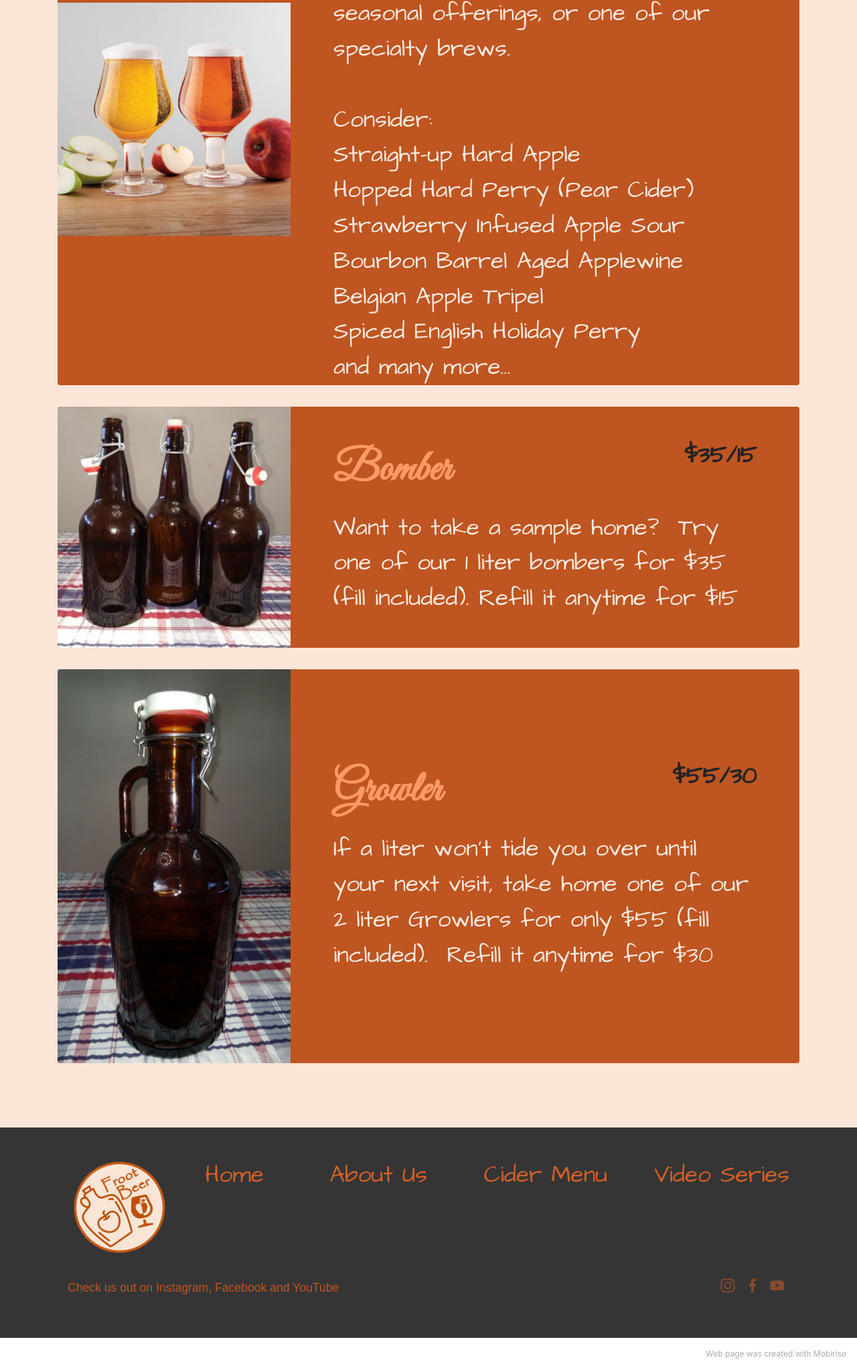
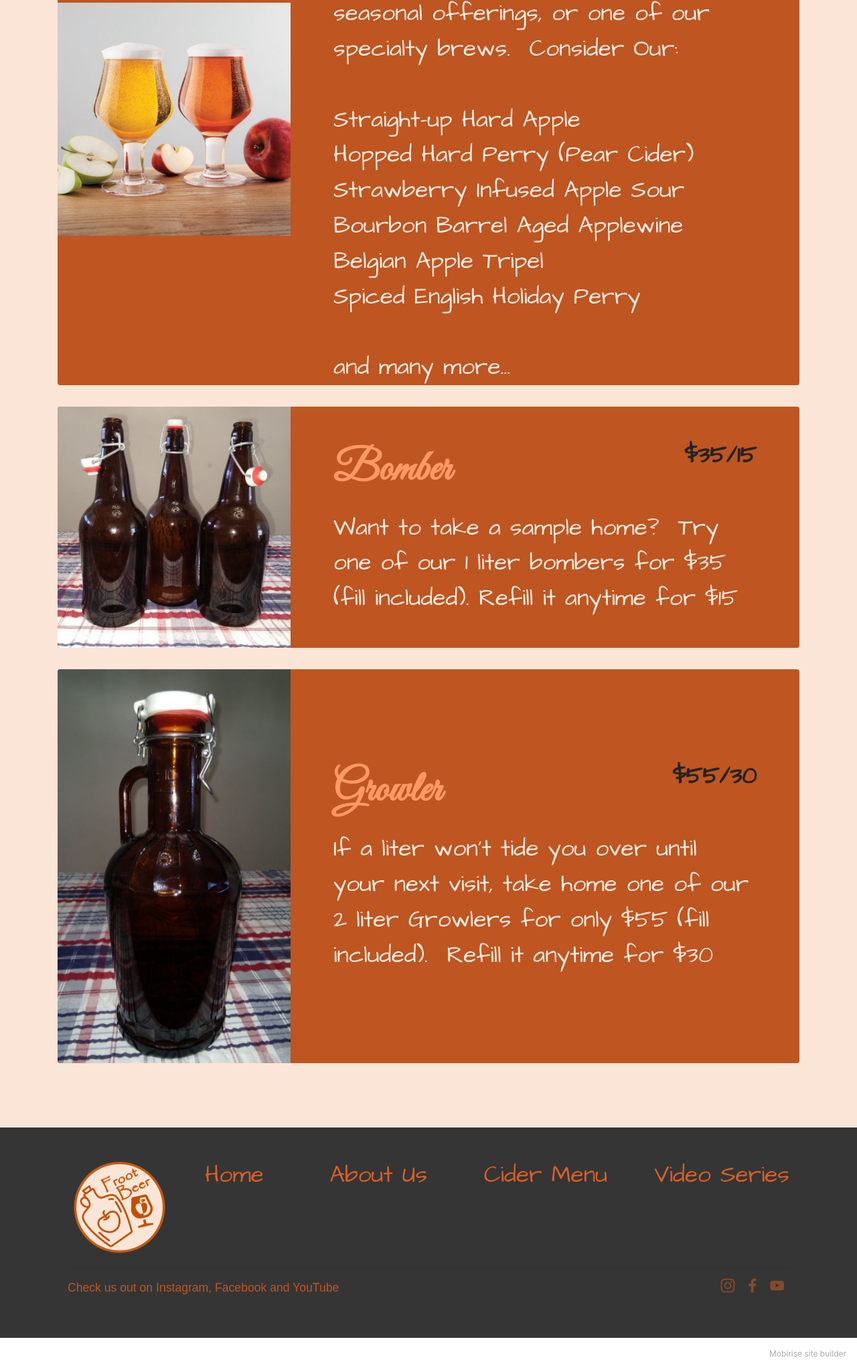
Before and after one commit to FrootBeer/Home, a plain HTML site: page page1.html in a window 1280 px wide. Shown: the part 513-2558 px from the top of the page at 67% size. Drawn offline with Linux system fonts and the light colour scheme; a web font is replaced by a local one.

Commit message:
Update 2

```diff
--- a/page1.html
+++ b/page1.html
@@ -90,7 +90,7 @@
                                 <div class="col-12">
                                     <div class="bottom-line">
                                         <p class="mbr-text mbr-fonts-style m-0 display-5">
-                                            Enjoy one of our many ciders from our rotating menu of regular and seasonal offerings, or one of our specialty brews.<br><br>Consider:<br>Straight-up Hard Apple<br>Hopped Hard Perry (Pear Cider)<br>Strawberry Infused Apple Sour<br>Bourbon Barrel Aged Applewine<br>Belgian Apple Tripel<br>Spiced English Holiday Perry<br>and many more...</p>
+                                            Enjoy one of the many ciders from our rotating menu of regular and seasonal offerings, or one of our specialty brews.&nbsp;&nbsp;Consider Our:<br><br>Straight-up Hard Apple<br>Hopped Hard Perry (Pear Cider)<br>Strawberry Infused Apple Sour<br>Bourbon Barrel Aged Applewine<br>Belgian Apple Tripel<br>Spiced English Holiday Perry<br><br>and many more...</p>
                                     </div>
                                 </div>
                             </div>
@@ -225,7 +225,7 @@
         </div>
 
     </div>
-</section><section style="background-color: #fff; font-family: -apple-system, BlinkMacSystemFont, 'Segoe UI', 'Roboto', 'Helvetica Neue', Arial, sans-serif; color:#aaa; font-size:12px; padding: 0; align-items: center; display: flex;"><a href="https://mobirise.site/w" style="flex: 1 1; height: 3rem; padding-left: 1rem;"></a><p style="flex: 0 0 auto; margin:0; padding-right:1rem;">Web page was <a href="https://mobirise.site/h" style="color:#aaa;">created with</a> Mobirise</p></section><script src="assets/web/assets/jquery/jquery.min.js"></script>  <script src="assets/popper/popper.min.js"></script>  <script src="assets/tether/tether.min.js"></script>  <script src="assets/bootstrap/js/bootstrap.min.js"></script>  <script src="assets/smoothscroll/smooth-scroll.js"></script>  <script src="assets/dropdown/js/nav-dropdown.js"></script>  <script src="assets/dropdown/js/navbar-dropdown.js"></script>  <script src="assets/touchswipe/jquery.touch-swipe.min.js"></script>  <script src="assets/theme/js/script.js"></script>
+</section><section style="background-color: #fff; font-family: -apple-system, BlinkMacSystemFont, 'Segoe UI', 'Roboto', 'Helvetica Neue', Arial, sans-serif; color:#aaa; font-size:12px; padding: 0; align-items: center; display: flex;"><a href="https://mobirise.site/d" style="flex: 1 1; height: 3rem; padding-left: 1rem;"></a><p style="flex: 0 0 auto; margin:0; padding-right:1rem;"><a href="https://mobirise.site" style="color:#aaa;">Mobirise</a> site builder</p></section><script src="assets/web/assets/jquery/jquery.min.js"></script>  <script src="assets/popper/popper.min.js"></script>  <script src="assets/tether/tether.min.js"></script>  <script src="assets/bootstrap/js/bootstrap.min.js"></script>  <script src="assets/smoothscroll/smooth-scroll.js"></script>  <script src="assets/dropdown/js/nav-dropdown.js"></script>  <script src="assets/dropdown/js/navbar-dropdown.js"></script>  <script src="assets/touchswipe/jquery.touch-swipe.min.js"></script>  <script src="assets/theme/js/script.js"></script>
 
 
 </body>
```
Also changed, not shown: index.html (+1 -1 lines), page2.html (+1 -1 lines), page3.html (+1 -1 lines), 1 other file.
